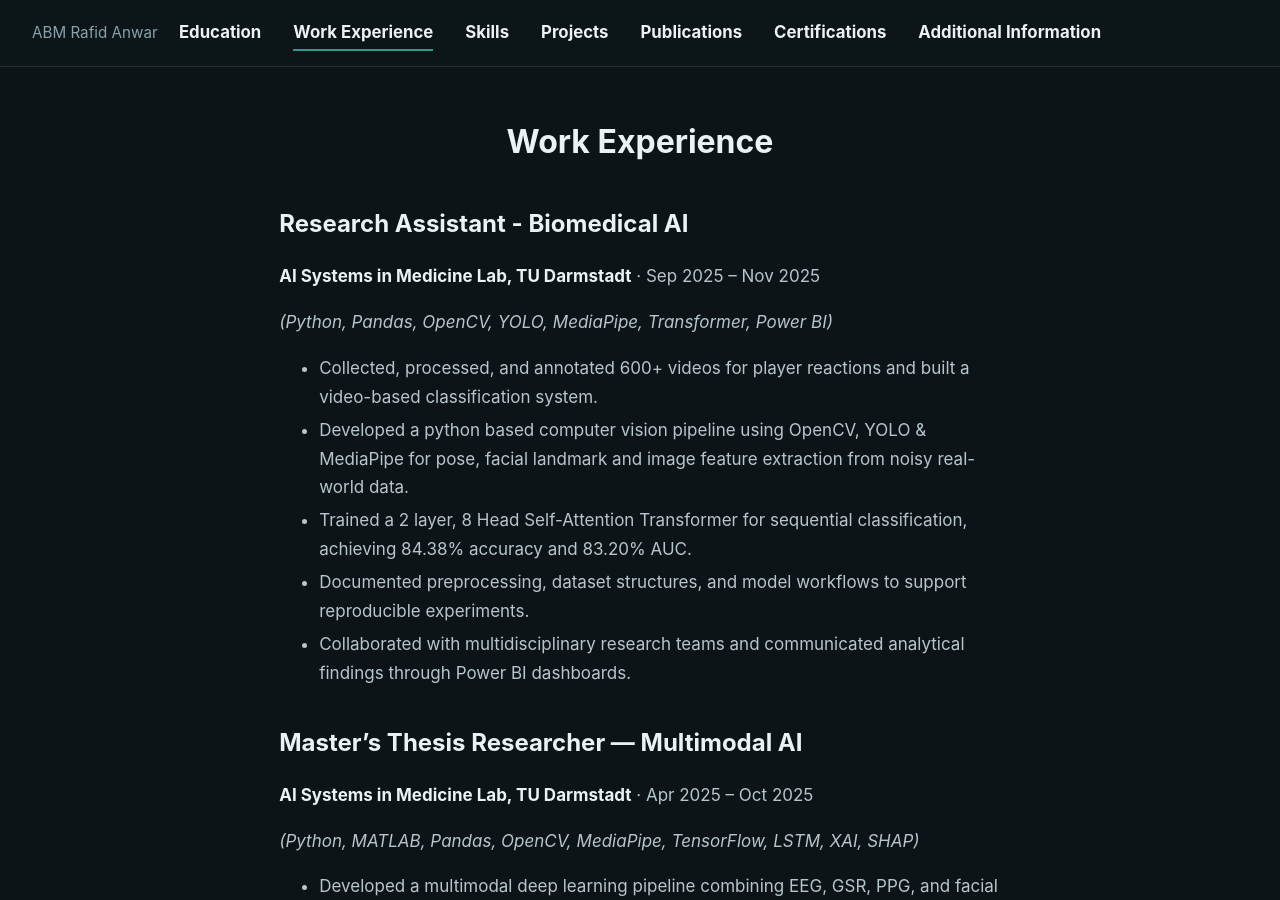
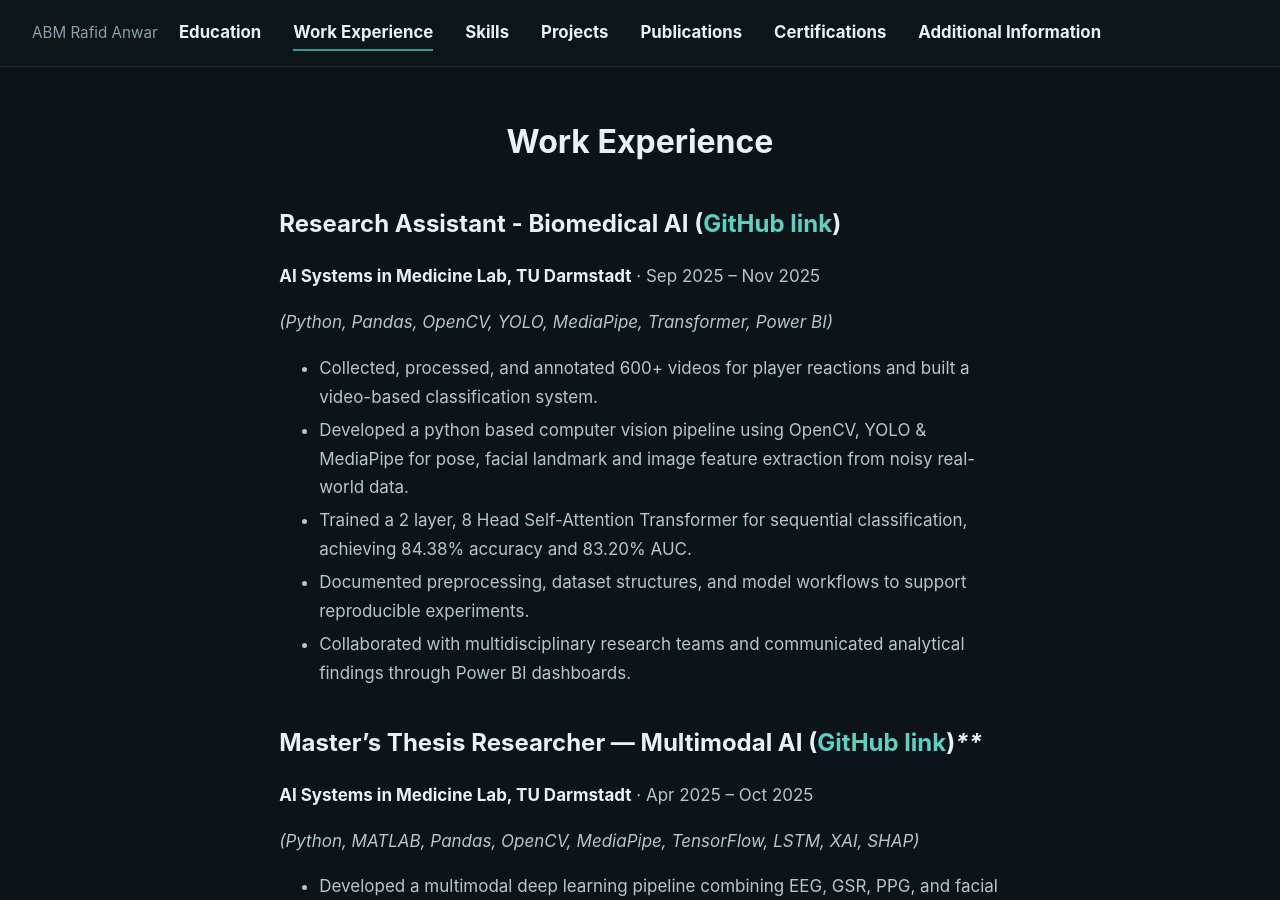
Before and after one commit to RafidAnwar/rafidanwar.github.io, a Jekyll site: the page built from work experience.md, in a window 1280 px wide and 900 px high. Built offline with Jekyll 4.4.1, drawn with Linux system fonts in a browser that asks for light colours.

Commit message:
Update work experience.md

```diff
--- a/work experience.md
+++ b/work experience.md
@@ -3,7 +3,7 @@ layout: default
 permalink: /work experience/
 title: "Work Experience"
 ---
-## Research Assistant - Biomedical AI
+## Research Assistant - Biomedical AI ([GitHub link](https://github.com/RafidAnwar/Master_thesis))
 **AI Systems in Medicine Lab, TU Darmstadt** · Sep 2025 – Nov 2025
 
 *(Python, Pandas, OpenCV, YOLO, MediaPipe, Transformer, Power BI)*
@@ -14,7 +14,7 @@ title: "Work Experience"
 - Documented preprocessing, dataset structures, and model workflows to support reproducible experiments.
 - Collaborated with multidisciplinary research teams and communicated analytical findings through Power BI dashboards.
 
-## Master's Thesis Researcher — Multimodal AI
+## Master's Thesis Researcher — Multimodal AI ([GitHub link]([https://github.com/RafidAnwar/Master_thesis](https://github.com/RafidAnwar/Classification-of-ping-pong-point-outcomes-using-player-reaction-videos)))****
 **AI Systems in Medicine Lab, TU Darmstadt** · Apr 2025 – Oct 2025
 
 *(Python, MATLAB, Pandas, OpenCV, MediaPipe, TensorFlow, LSTM, XAI, SHAP)*
```
